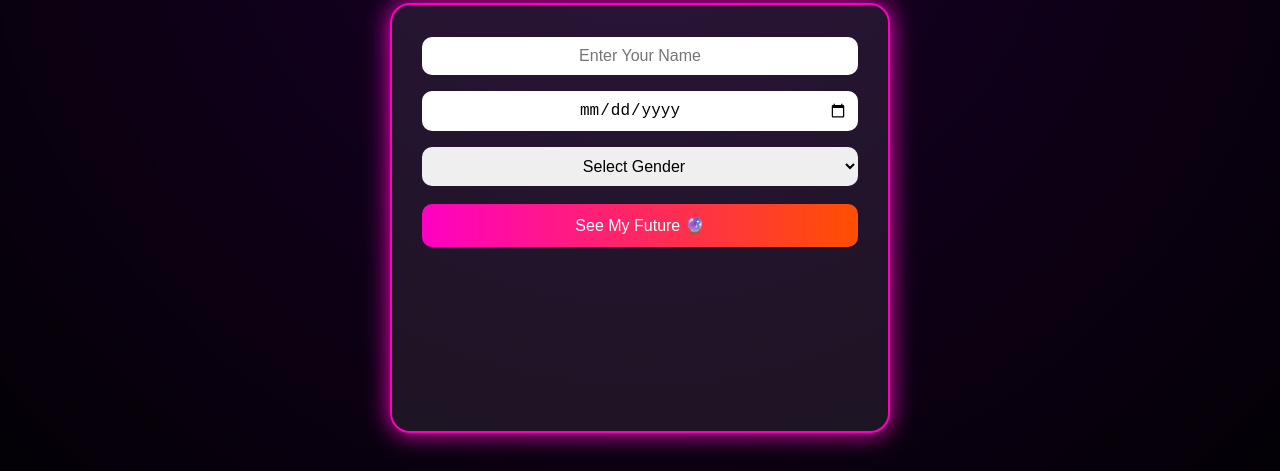
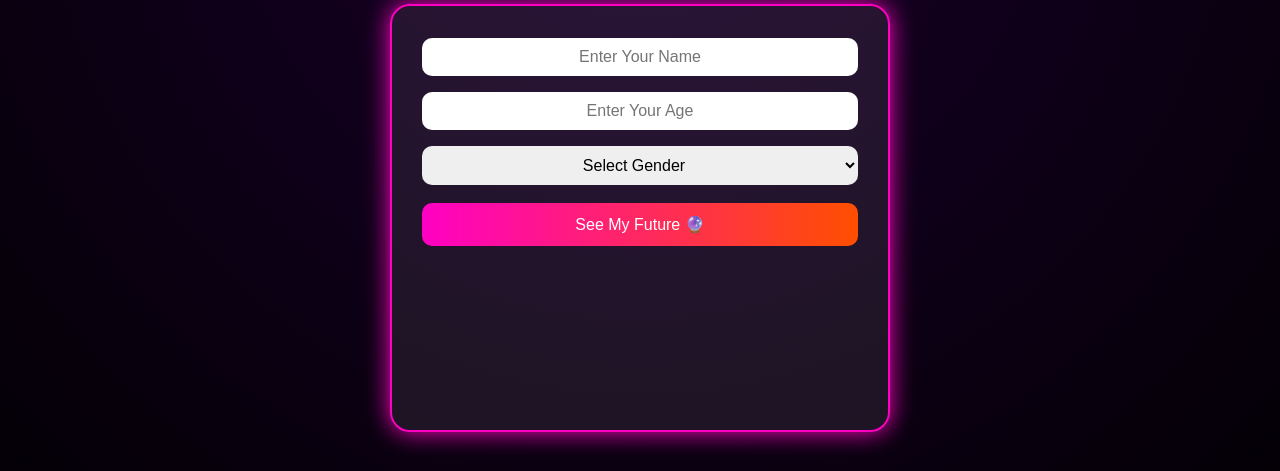
Before and after one commit to HackThe-Source/future-predictor, a plain HTML site: page index.html in a window 1280 px wide. Shown: the part 158-629 px from the top of the page. Drawn offline with Linux system fonts and the light colour scheme.

Commit message:
Update index.html

```diff
--- a/index.html
+++ b/index.html
@@ -15,7 +15,7 @@
 
     <div class="container">
         <input type="text" id="name" placeholder="Enter Your Name" />
-        <input type="date" id="dob" />
+        <input type="text" id="dob" placeholder="Enter Your Age" />
         <select id="gender">
             <option value="">Select Gender</option>
             <option value="male">Male</option>
```
